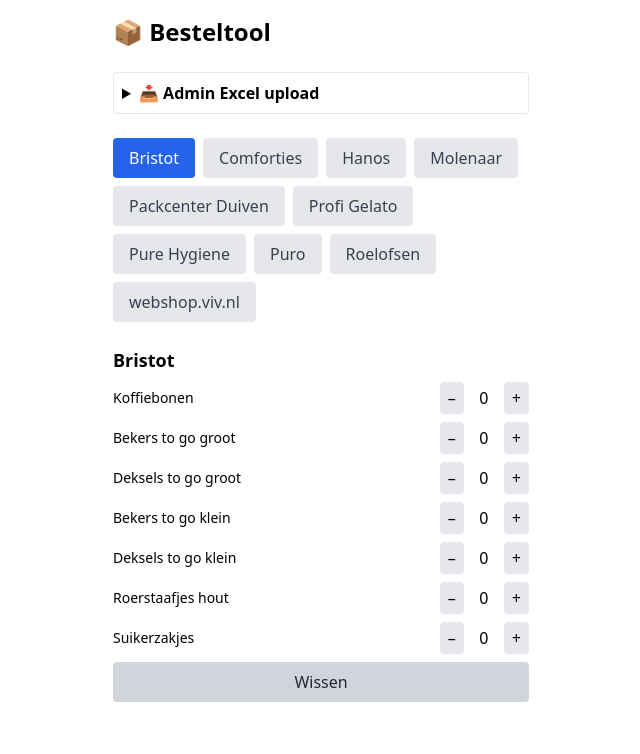
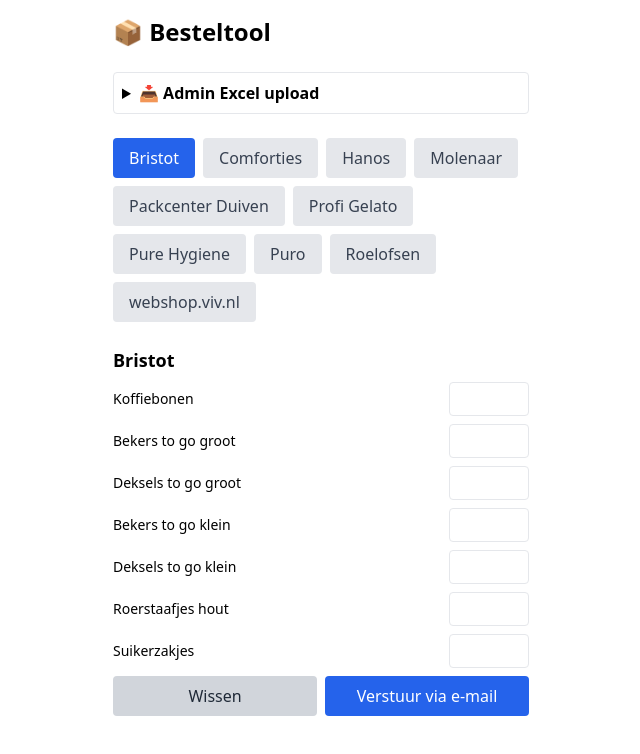
Before and after one commit to vincenzonijmegen/besteltool, a React (Vite) app: page / in a window 1280 px wide. Both pictures are taken after a click on the button "Bristot". Shown: the top 754 px of the page, without its empty margins (319-959 px from the left). Built offline with nearby package versions, Linux system fonts and the light colour scheme.

Commit message:
Add files via upload

```diff
--- a/src/App.jsx
+++ b/src/App.jsx
@@ -107,35 +107,15 @@
               {data[selected].map((item) => (
                 <div key={item.naam} className="flex justify-between items-center">
                   <span className="text-sm flex-1">{item.naam}</span>
-                  <div className="flex items-center gap-1">
-                    <button
-                      onClick={() =>
-                        handleChange(
-                          selected,
-                          item.naam,
-                          Math.max((invoer[selected]?.[item.naam] || 0) - 1, 0)
-                        )
+                  <input
+                    type="number"
+                    min="0"
+                    className="w-20 p-1 border rounded"
+                    value={invoer[selected]?.[item.naam] || ""}
+                    onChange={(e) =>
+                      handleChange(selected, item.naam, parseInt(e.target.value) || "")
                     }
-                      className="px-2 py-1 bg-gray-200 rounded"
-                    >
-                      –
-                    </button>
-                    <div className="w-8 text-center">
-                      {invoer[selected]?.[item.naam] || 0}
-                    </div>
-                    <button
-                      onClick={() =>
-                        handleChange(
-                          selected,
-                          item.naam,
-                          (invoer[selected]?.[item.naam] || 0) + 1
-                        )
-                      }
-                      className="px-2 py-1 bg-gray-200 rounded"
-                    >
-                      +
-                    </button>
-                  </div>
+                  />
                 </div>
               ))}
 
@@ -146,7 +126,15 @@
                 >
                   Wissen
                 </button>
-                {selected === "Profi Gelato" && (
+
+                <a
+                  href={`mailto:info@ijssalonvincenzo.nl?subject=Bestelling ${selected}&body=${encodeURIComponent(whatsappText(selected))}`}
+                  className="flex-1 bg-blue-600 text-white text-center py-2 rounded"
+                >
+                  Verstuur via e-mail
+                </a>
+                {
+                  selected === "Profi Gelato" && (
                     <a
                       href={`https://wa.me/?text=${encodeURIComponent(
                         whatsappText(selected)
@@ -156,7 +144,8 @@
                     >
                       Verstuur via WhatsApp
                     </a>
-                )}
+                  )
+                }
               </div>
             </div>
           )}
```
Lines whose indentation alone changed are shown as unchanged.
